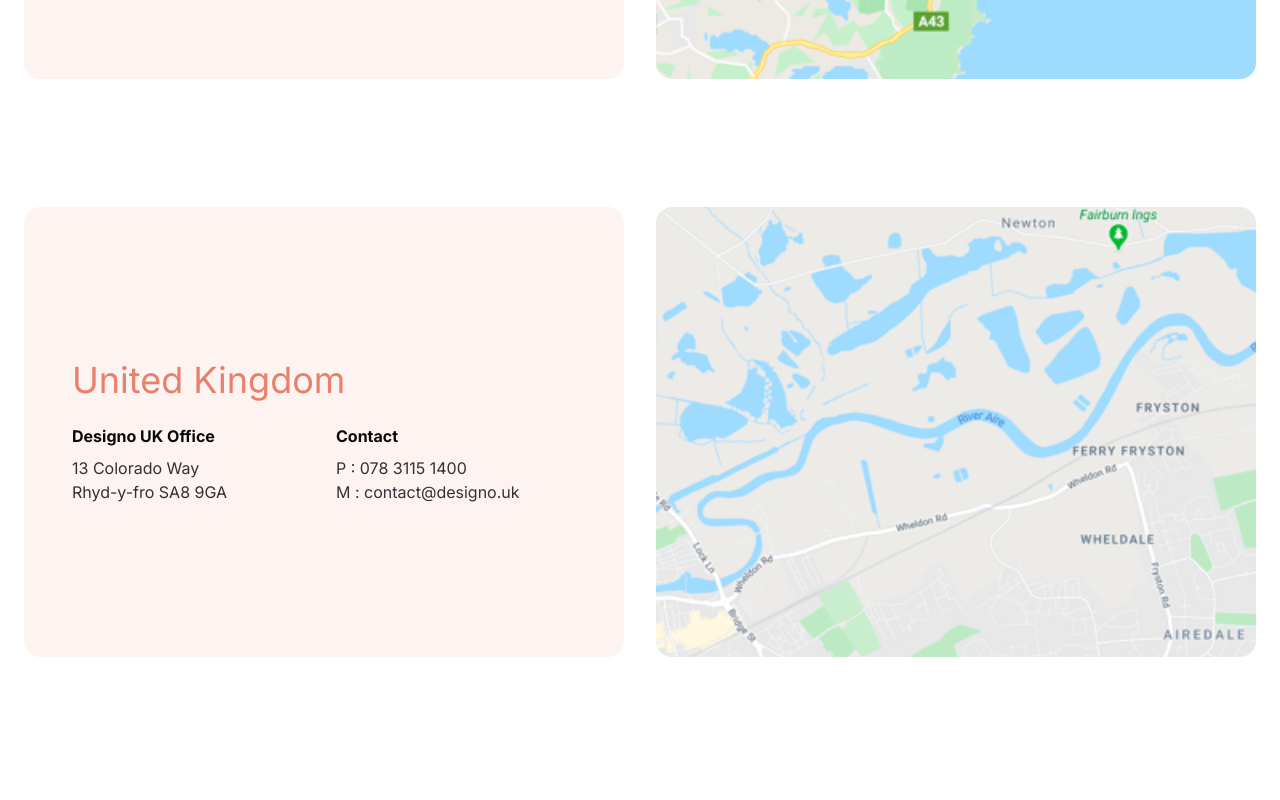
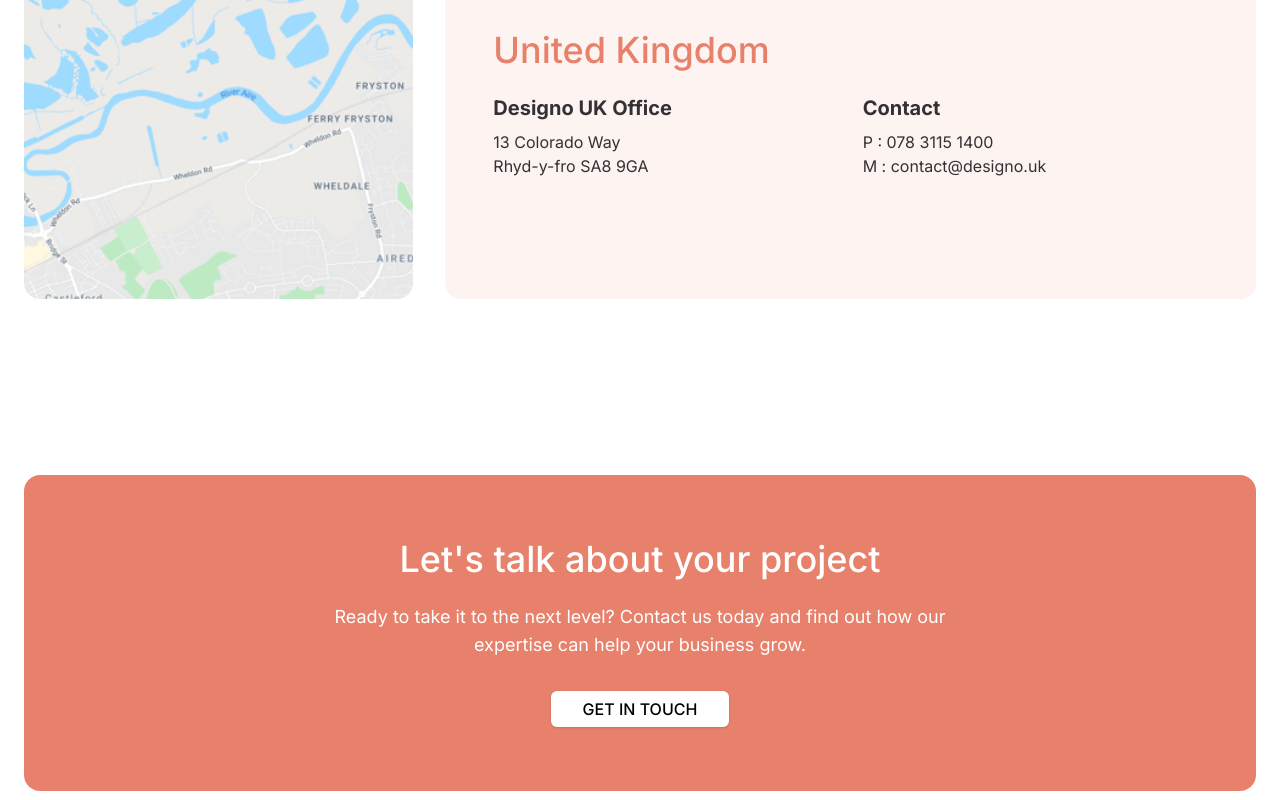
Before and after one commit to RutamBhagat/designo, a Next.js app: page /locations in a window 1280 px wide. Shown: the part 1120-1920 px from the top of the page. Built offline with nearby package versions, Linux system fonts and the light colour scheme.

Commit message:
feat(ui): Refactor Locations page; implement CTA section and update LocationCard layout

```diff
--- a/src/app/locations/page.tsx
+++ b/src/app/locations/page.tsx
@@ -1,5 +1,96 @@
-import { CTASection } from "@/components/cta-section";
+import { Button } from "@/components/ui/button";
 import Image from "next/image";
+import Link from "next/link";
+
+interface LocationCardProps {
+  title: string;
+  officeName: string;
+  address: string[];
+  phone: string;
+  email: string;
+  mapImage: string;
+  reverse?: boolean;
+}
+
+function LocationCard({
+  title,
+  officeName,
+  address,
+  phone,
+  email,
+  mapImage,
+  reverse = false,
+}: LocationCardProps) {
+  return (
+    <div className="mb-8 grid items-stretch gap-8 md:grid-cols-3 lg:mb-12">
+      <div
+        className={`flex flex-col justify-center rounded-2xl bg-[#FDF3F0] p-8 md:col-span-2 md:p-12 ${
+          reverse ? "md:order-2" : ""
+        }`}
+      >
+        <h2 className="mb-6 text-4xl font-medium text-[#E7816B]">{title}</h2>
+        <div className="grid gap-6 md:grid-cols-2">
+          <div>
+            <p className="mb-2 text-xl font-bold text-[#333136]">
+              {officeName}
+            </p>
+            <p className="text-[#333136]">
+              {address.map((line, i) => (
+                <span key={i} className="block">
+                  {line}
+                </span>
+              ))}
+            </p>
+          </div>
+          <div>
+            <p className="mb-2 text-xl font-bold text-[#333136]">Contact</p>
+            <p className="text-[#333136]">
+              <span className="block">P : {phone}</span>
+              <span className="block">M : {email}</span>
+            </p>
+          </div>
+        </div>
+      </div>
+      <div
+        className={`relative aspect-square w-full overflow-hidden rounded-2xl ${
+          reverse ? "md:order-1" : ""
+        }`}
+      >
+        <Image
+          src={mapImage}
+          alt={`${title} office location map`}
+          fill
+          className="object-cover"
+          sizes="(max-width: 768px) 100vw, 50vw"
+          priority
+        />
+      </div>
+    </div>
+  );
+}
+
+function CTASection() {
+  return (
+    <section className="px-6 py-16">
+      <div className="relative overflow-hidden rounded-2xl bg-[#E7816B] px-6 py-16 text-center text-white md:px-12">
+        <div className="mx-auto max-w-2xl">
+          <h2 className="mb-6 text-4xl font-medium">
+            Let&apos;s talk about your project
+          </h2>
+          <p className="mb-8 text-lg">
+            Ready to take it to the next level? Contact us today and find out
+            how our expertise can help your business grow.
+          </p>
+          <Link href="/contact">
+            <Button className="bg-white px-8 py-4 text-base font-medium uppercase text-black hover:bg-white/90">
+              Get in touch
+            </Button>
+          </Link>
+        </div>
+      </div>
+    </section>
+  );
+}
 
 const locations = [
   {
@@ -30,83 +121,14 @@
   },
 ];
 
-interface LocationCardProps {
-  title: string;
-  officeName: string;
-  address: string[];
-  phone: string;
-  email: string;
-  mapImage: string;
-  reverse?: boolean;
-}
-
-export function LocationCard({
-  title,
-  officeName,
-  address,
-  phone,
-  email,
-  mapImage,
-  reverse = false,
-}: LocationCardProps) {
+export default function LocationsPage() {
   return (
-    <div className="mb-12 grid items-stretch gap-6 sm:mb-16 md:mb-24 md:grid-cols-2 lg:mb-32 lg:gap-8">
-      <div
-        className={`flex flex-col justify-center rounded-2xl bg-[#FDF3F0] p-6 sm:p-8 md:p-10 lg:p-12 ${
-          reverse ? "order-2 md:order-1" : ""
-        }`}
-      >
-        <h2 className="mb-4 text-3xl text-[#E7816B] sm:text-3xl md:mb-6 md:text-4xl">
-          {title}
-        </h2>
-        <div className="grid gap-4 sm:grid-cols-2 sm:gap-6">
-          <div>
-            <p className="mb-2 font-bold">{officeName}</p>
-            <p className="text-[#333136]">
-              {address.map((line, i) => (
-                <span key={i}>
-                  {line}
-                  <br />
-                </span>
-              ))}
-            </p>
-          </div>
-          <div>
-            <p className="mb-2 font-bold">Contact</p>
-            <p className="text-[#333136]">
-              P : {phone}
-              <br />M : {email}
-            </p>
-          </div>
-        </div>
+    <main className="mx-auto max-w-7xl">
+      <div className="container px-6 py-16">
+        {locations.map((location) => (
+          <LocationCard key={location.title} {...location} />
+        ))}
       </div>
-      <div
-        className={`relative aspect-[3/2] w-full overflow-hidden rounded-2xl sm:aspect-[4/3] ${
-          reverse ? "order-1 md:order-2" : ""
-        }`}
-      >
-        <Image
-          src={mapImage}
-          alt={`${title} office location map`}
-          fill
-          className="object-cover"
-          sizes="(max-width: 768px) 100vw, 50vw"
-        />
-      </div>
-    </div>
-  );
-}
-
-export default function page() {
-  return (
-    <main className="mx-auto max-w-7xl flex-1">
-      <section className="py-12 md:py-16 lg:py-20">
-        <div className="container px-4 md:px-6">
-          {locations.map((location) => (
-            <LocationCard key={location.title} {...location} />
-          ))}
-        </div>
-      </section>
       <CTASection />
     </main>
   );
```
